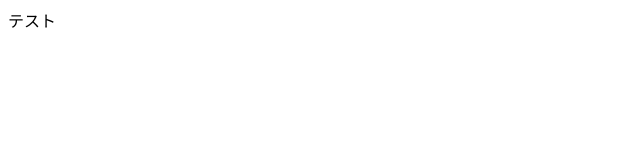
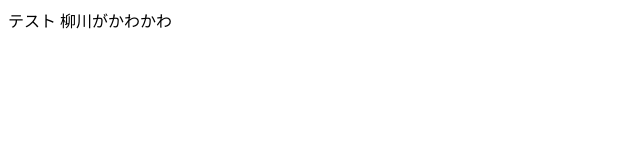
Before and after one commit to taka03101111/20250428-git-workshop, a plain HTML site: page index.html in a window 1280 px wide. Shown: the whole page, without its empty margins (0-640 px from the left). Drawn offline with Linux system fonts and the light colour scheme.

Commit message:
Update index.html

```diff
--- a/index.html
+++ b/index.html
@@ -6,5 +6,6 @@
  </head>
  <body>
    テスト
+   柳川がかわかわ
  </body>
 </html>
```
